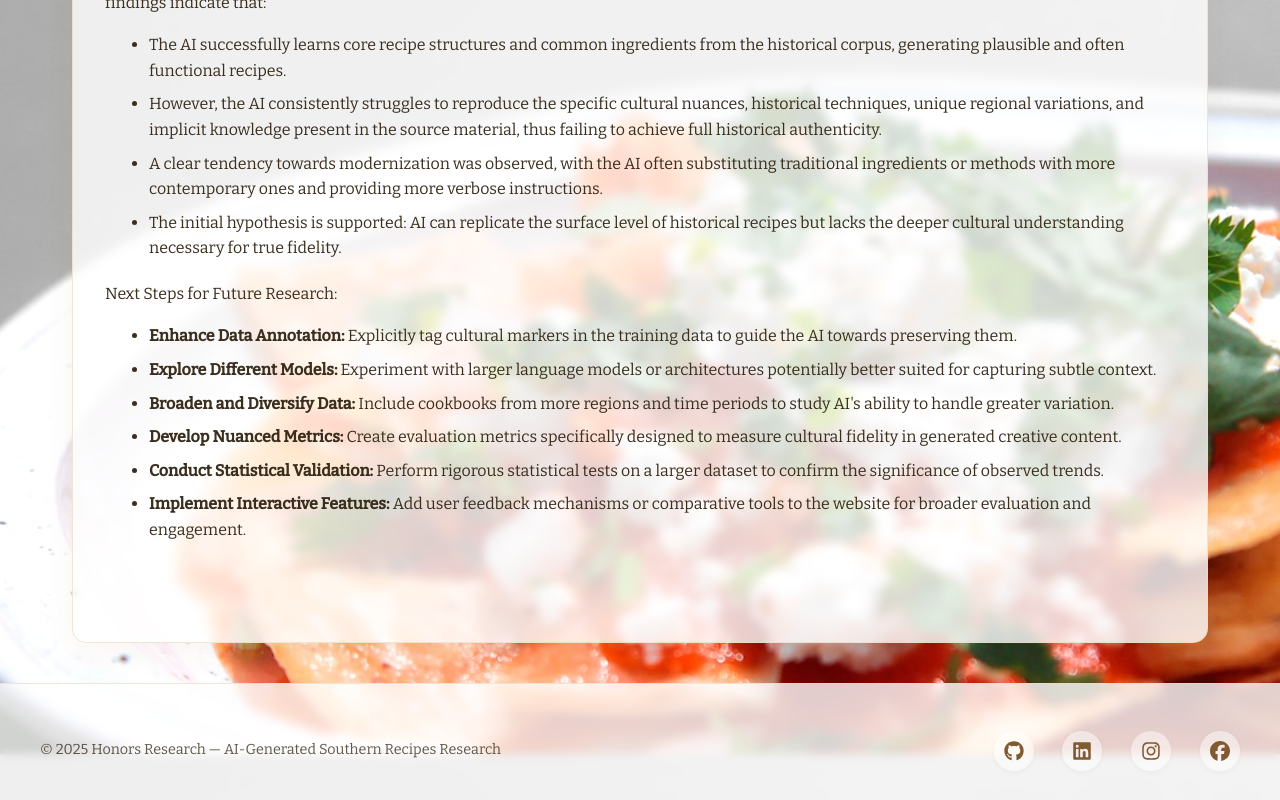
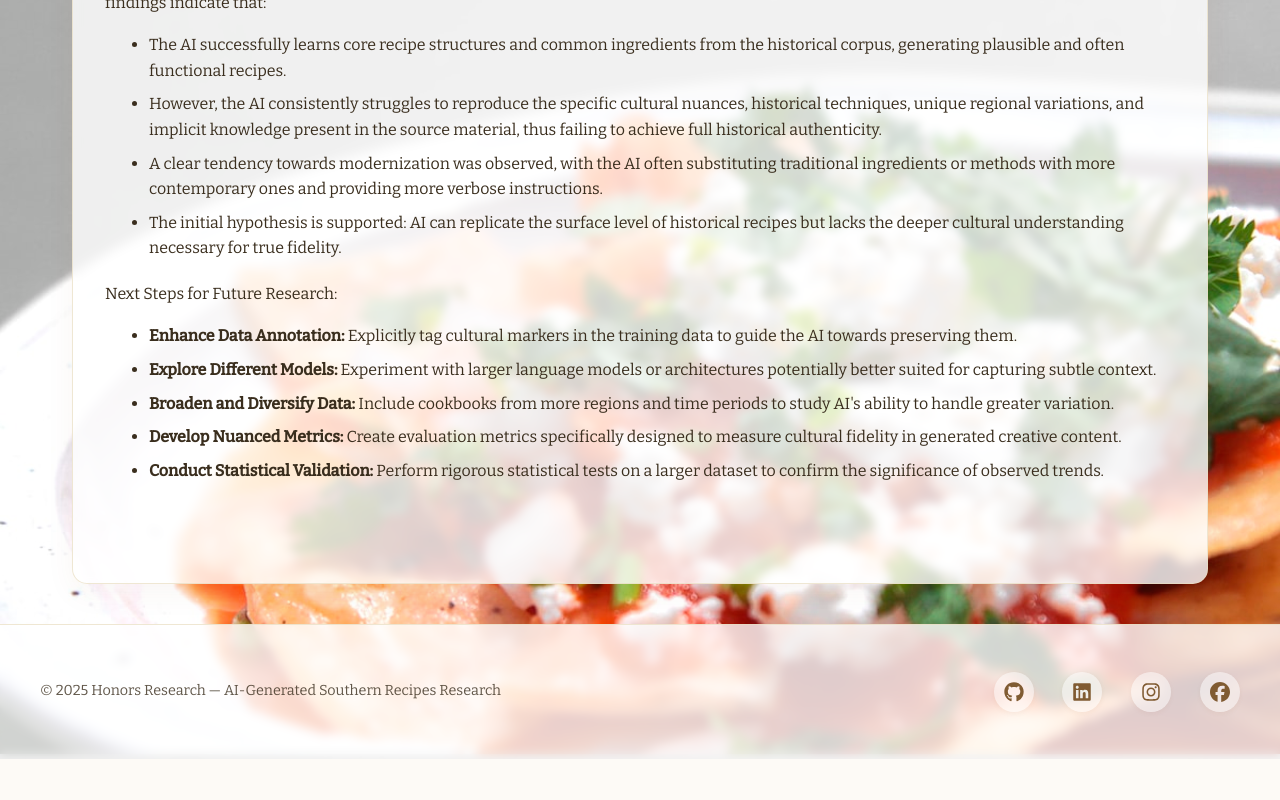
Before and after one commit to VelvetDragon/hon303-research-southai, a Next.js app: page /findings in a window 1280 px wide. Shown: the part 9486-10286 px from the top of the page. After the commit the page ends 10245 px from the top, so only its background shows below. Built offline with nearby package versions, Linux system fonts and the light colour scheme.

Commit message:
btn purpose changed

```diff
--- a/pages/citations.js
+++ b/pages/citations.js
@@ -85,7 +85,7 @@ export default function Citations() {
       <div className={styles.sectionDivider}></div>
 
       <button onClick={goBack} className={styles.button} style={{ marginBottom: '2rem' }}>
-         ← Go Back to Findings
+         ← Go Back
       </button>
 
       <ol className={styles.numberedList} style={{ paddingLeft: '1.5rem' }}>
--- a/pages/findings.js
+++ b/pages/findings.js
@@ -1181,11 +1181,6 @@ Preheat oven & skillet... Combine dry... Combine wet... Combine all... Add hot f
             statistical tests on a larger dataset to confirm the significance of
             observed trends.
           </li>
-          <li>
-            <strong>Implement Interactive Features:</strong> Add user feedback
-            mechanisms or comparative tools to the website for broader
-            evaluation and engagement.
-          </li>
         </ul>
       </section>
     </div> // End contentContainer
```
